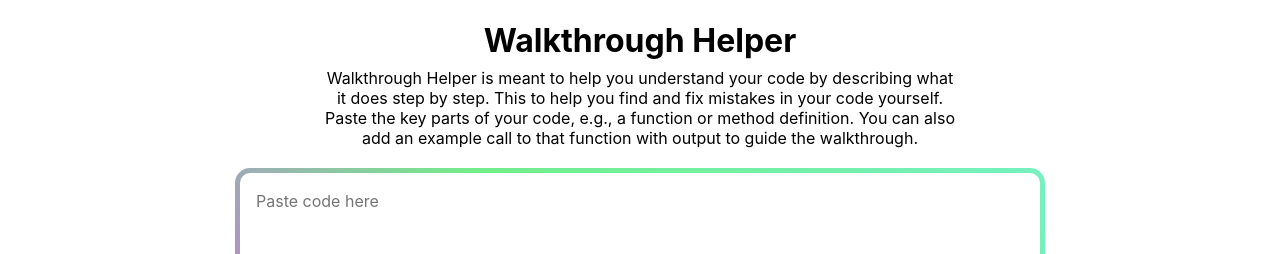
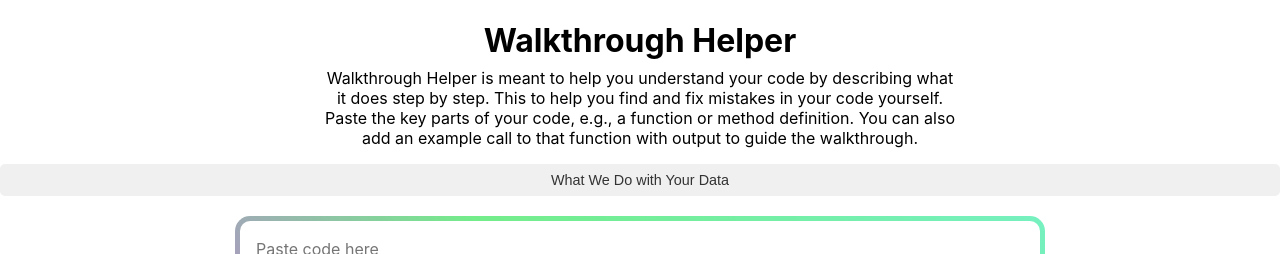
Before and after one commit to zjerath/Walkthrough-GPT, a React app: page / in a window 1280 px wide. Shown: the top 254 px of the page. Built offline with nearby package versions, Linux system fonts and the light colour scheme; the HTML template or start-up script is replaced by a standard one.

Commit message:
privacy popup

```diff
--- a/src/App.css
+++ b/src/App.css
@@ -101,3 +101,60 @@
   border: 1px solid gray;
   border-radius: 20px;
 }
+
+.privacyButton {
+  background-color: #f0f0f0;
+  border: none;
+  color: #333;
+  padding: 0.5rem 1rem;
+  font-size: 0.9rem;
+  cursor: pointer;
+  border-radius: 5px;
+  margin-top: 1rem;
+}
+
+.privacyButton:hover {
+  background-color: #d3d3d3;
+}
+
+.privacyPopup {
+  position: fixed;
+  top: 0;
+  left: 0;
+  width: 100%;
+  height: 100%;
+  background-color: rgba(0, 0, 0, 0.5);
+  display: flex;
+  align-items: center;
+  justify-content: center;
+}
+
+.privacyContent {
+  background-color: white;
+  padding: 2rem;
+  border-radius: 10px;
+  width: 90%;
+  max-width: 500px;
+  text-align: center;
+}
+
+.privacyContent h2 {
+  margin-top: 0;
+}
+
+.privacyContent p {
+  margin: 1rem 0;
+}
+
+.closeButton {
+  background-color: #d9534f;
+  color: white;
+  border: none;
+  padding: 0.5rem 1rem;
+  cursor: pointer;
+  border-radius: 5px;
+}
+
+.closeButton:hover {
+  background-color: #c9302c;
+}
--- a/src/App.jsx
+++ b/src/App.jsx
@@ -8,6 +8,7 @@ const Walkthrough = () => {
   const [code, setCode] = useState('');
   const [conversation, setConversation] = useState([]);
   const [showInput, setShowInput] = useState(true);
+  const [showPrivacyPopup, setShowPrivacyPopup] = useState(false); // State for popup
 
   const removeComments = (input) => {
     // Remove single-line comments
@@ -45,6 +46,19 @@ const Walkthrough = () => {
       <div className='walkthrucenter'>
         <h1 className='h1'>Walkthrough Helper</h1>
         <p className='p'>Walkthrough Helper is meant to help you understand your code by describing what it does step by step. This to help you find and fix mistakes in your code yourself. Paste the key parts of your code, e.g., a function or method definition. You can also add an example call to that function with output to guide the walkthrough.</p>
+
+        <button className="privacyButton" onClick={() => setShowPrivacyPopup(true)}>What We Do with Your Data</button>
+
+        {showPrivacyPopup && (
+          <div className="privacyPopup">
+            <div className="privacyContent">
+              <h2>What We Do with Your Data</h2>
+              <p>We keep your inputs and responses for data purposes to improve the walkthrough helper and refine our service. For more details on data usage, you can refer to the <a href="https://openai.com/policies/api-data-usage-policies" target="_blank" rel="noopener noreferrer">OpenAI API Data Privacy Policy</a>.</p>
+              <button onClick={() => setShowPrivacyPopup(false)} className="closeButton">Close</button>
+            </div>
+          </div>
+        )}
+
         <div className='walkthrudiv'>
           <div className='inputwrapper'>
             {showInput ? (
```
